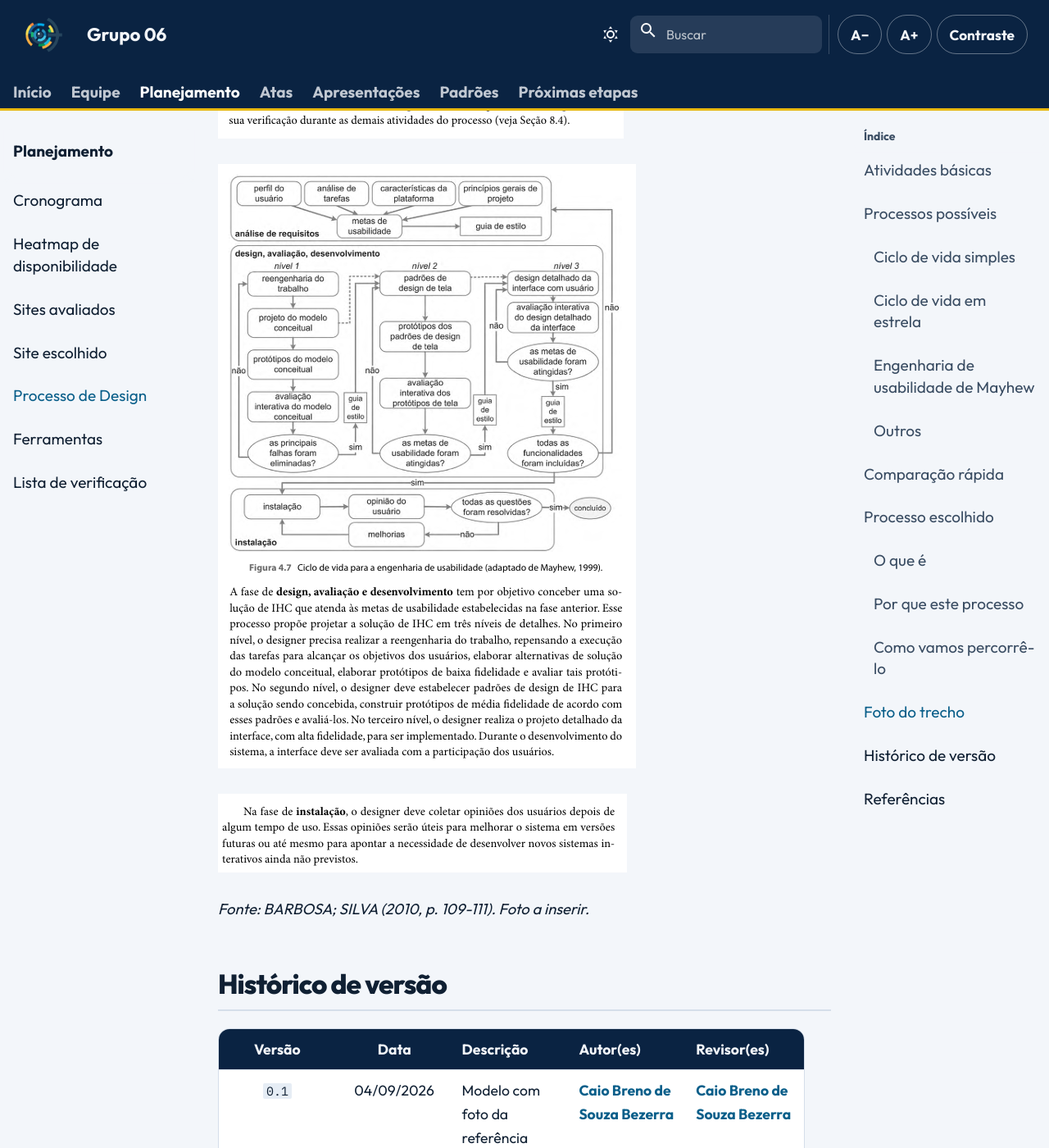
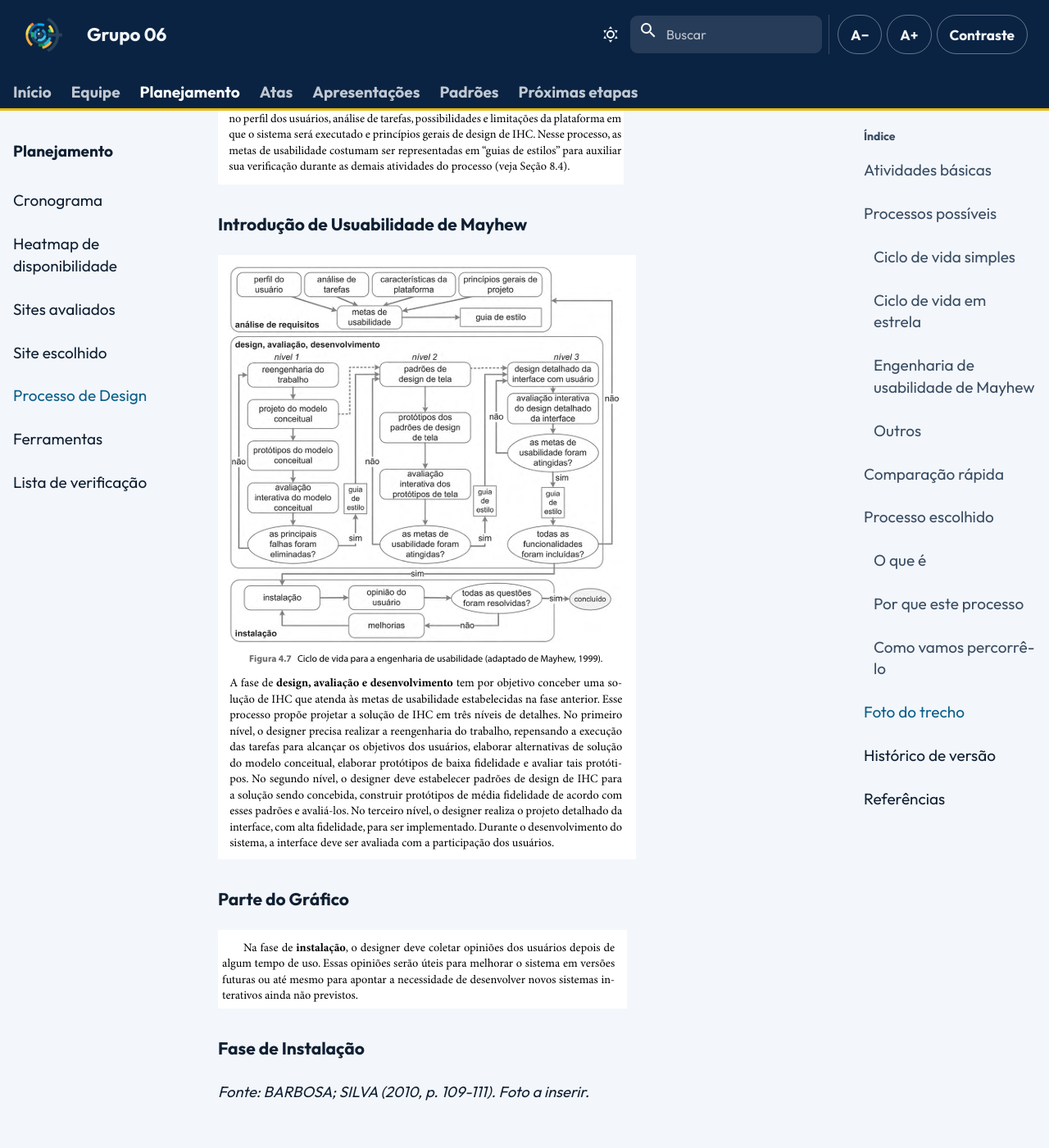
Before and after one commit to Interacao-Humano-Computador/2026.2-Grupo06, an MkDocs documentation site: the page built from docs/entrega-1/processo-design.md, in a window 1280 px wide and 1400 px high, scrolled down 4867 px. Shown: the whole window at 82% size. Built offline with MkDocs 1.6.1 and Material for MkDocs 9.7.7, drawn with Linux system fonts in a browser that asks for light colours; comment, search, counter and statistics services are not loaded; some of the changed text lies outside the part shown.

Commit message:
fix:descrição das imagens

```diff
--- a/docs/entrega-1/processo-design.md
+++ b/docs/entrega-1/processo-design.md
@@ -11,6 +11,8 @@ Compreender esse processo é essencial explorar pois destaca a importância de e
 O proceso de design é composto por três atividades: análise,sítese e avaliação. Análise busca entender e conhever elemento envolvidos e as relações entre eles, como resultado, obtemos diferentes interpretações da realidade e podemos ver as necessidades do usuário. a síntese é o momento de gerar as soluções proprimente ditas(protótipos e ideis conceituais), a avaliação é a forma de verificar o que foi produzido atende às necessidades identificadas, e seus resultados normalmente realimentam uma nova rodada de análise ou síntese, o que torna o processo cíclico em vez de linear.
 
 ![Processo1](../assets/img/referencias/processo1.png)
+
+**Descrição do Processo de Design**
 
 ## Processos possíveis
 
@@ -68,9 +70,15 @@ O Portal da Transparência do DF é um sistema que já está no ar e em uso real
 
 ![Processo3](../assets/img/referencias/processo3.png)
 
+**Introdução de Usuabilidade de Mayhew**
+
 ![Processo4](../assets/img/referencias/processo4.png)
 
+**Parte do Gráfico**
+
 ![Processo5](../assets/img/referencias/processo5.png)
+
+**Fase de Instalação**
 
 <p class="source">Fonte: BARBOSA; SILVA (2010, p. 109-111). Foto a inserir.</p>
 
```
